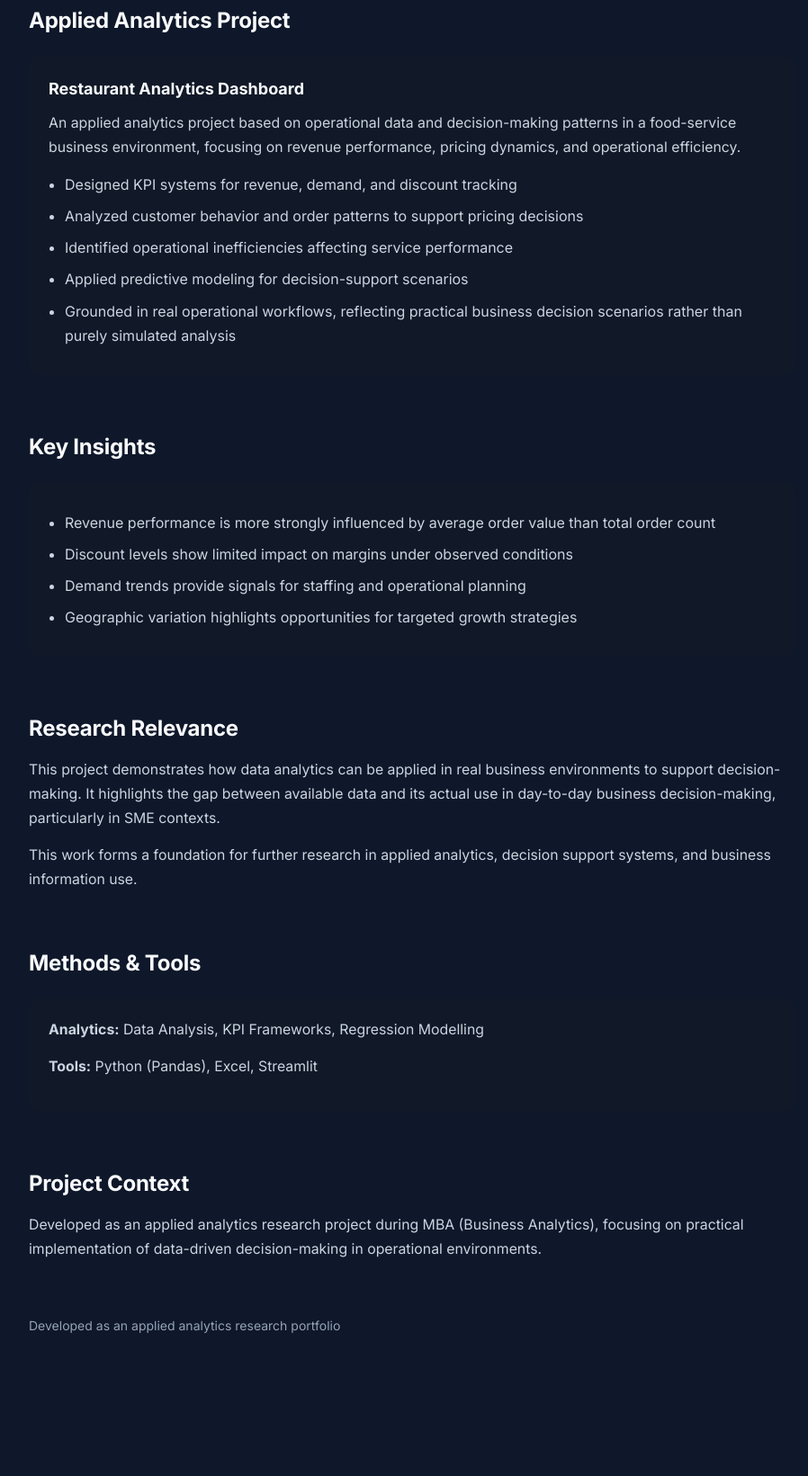
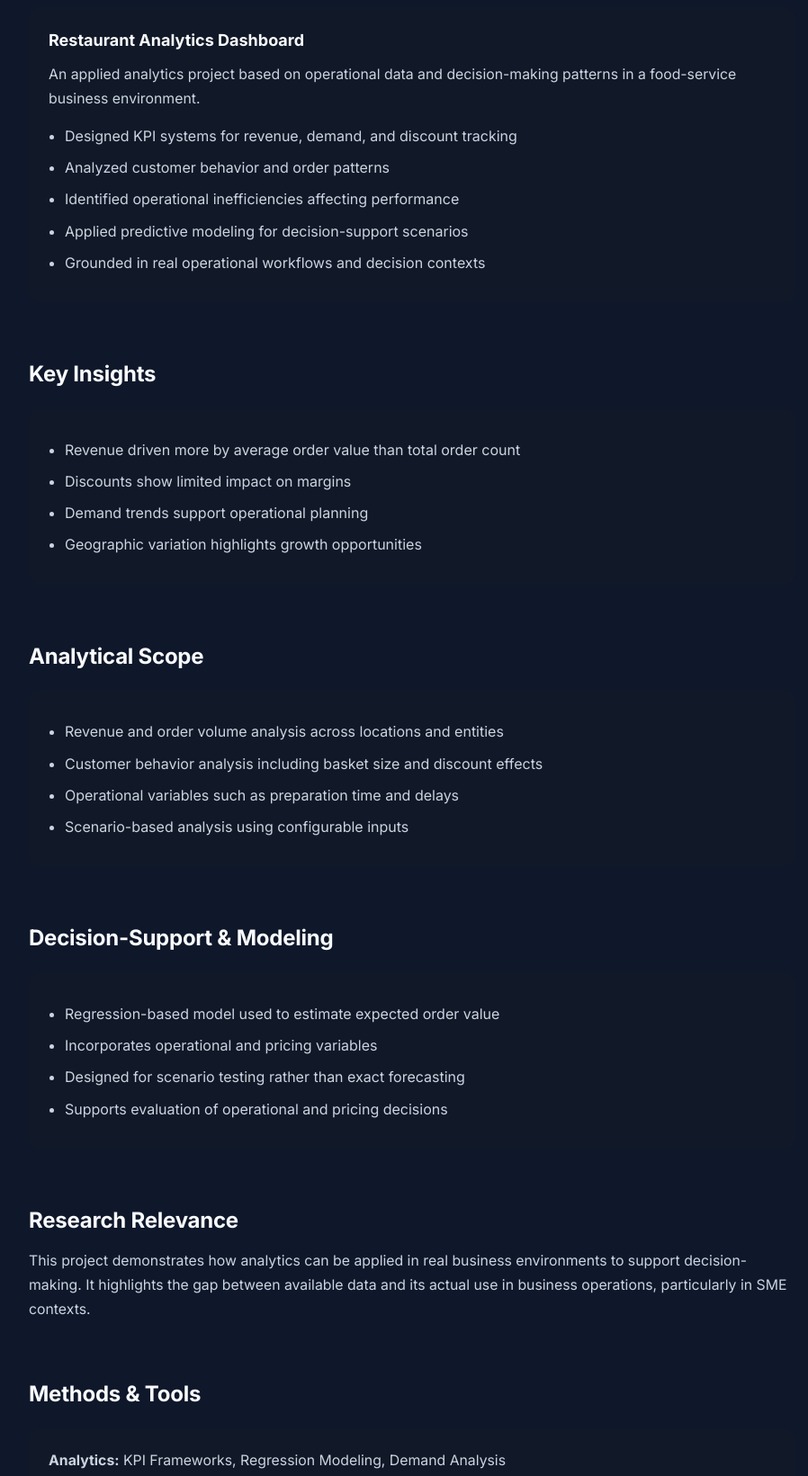
Before and after one commit to mehmuddelowar7-debug/dashboard-landing, a plain HTML site: page index.html in a window 1280 px wide. Shown: the part 660-2301 px from the top of the page at 90% size, without its empty margins (182-1080 px from the left). Before the commit the page ends 2206 px from the top, so only its background shows below. Drawn offline with Linux system fonts and the light colour scheme.

Commit message:
Update index.html

```diff
--- a/index.html
+++ b/index.html
@@ -129,7 +129,7 @@
   <p class="subtitle">Applied Business Analytics | Decision-Making & Operations</p>
 
   <p class="intro">
-    This portfolio presents applied work in business analytics, focusing on how data can support operational and strategic decision-making in real-world business environments. The work emphasizes practical application of analytics, KPI frameworks, and predictive methods in small and medium-sized enterprises.
+    This portfolio presents applied work in business analytics, focusing on how data can support operational and strategic decision-making in real-world business environments.
   </p>
 
   <div class="btn-group">
@@ -143,7 +143,7 @@
     This work is guided by a central question: how can businesses use existing data more effectively to support decision-making?
   </p>
   <p>
-    The focus is on transforming operational data into structured insights using KPI frameworks, scenario analysis, and applied predictive methods, with emphasis on interpretability and real-world applicability.
+    The focus is on transforming operational data into structured insights using KPI frameworks, scenario analysis, and applied predictive methods.
   </p>
 
   <!-- PROJECT -->
@@ -151,15 +151,15 @@
   <div class="card">
     <h3>Restaurant Analytics Dashboard</h3>
     <p>
-      An applied analytics project based on operational data and decision-making patterns in a food-service business environment, focusing on revenue performance, pricing dynamics, and operational efficiency.
+      An applied analytics project based on operational data and decision-making patterns in a food-service business environment.
     </p>
 
     <ul>
       <li>Designed KPI systems for revenue, demand, and discount tracking</li>
-      <li>Analyzed customer behavior and order patterns to support pricing decisions</li>
-      <li>Identified operational inefficiencies affecting service performance</li>
+      <li>Analyzed customer behavior and order patterns</li>
+      <li>Identified operational inefficiencies affecting performance</li>
       <li>Applied predictive modeling for decision-support scenarios</li>
-      <li>Grounded in real operational workflows, reflecting practical business decision scenarios rather than purely simulated analysis</li>
+      <li>Grounded in real operational workflows and decision contexts</li>
     </ul>
   </div>
 
@@ -167,38 +167,58 @@
   <h2>Key Insights</h2>
   <div class="card">
     <ul>
-      <li>Revenue performance is more strongly influenced by average order value than total order count</li>
-      <li>Discount levels show limited impact on margins under observed conditions</li>
-      <li>Demand trends provide signals for staffing and operational planning</li>
-      <li>Geographic variation highlights opportunities for targeted growth strategies</li>
+      <li>Revenue driven more by average order value than total order count</li>
+      <li>Discounts show limited impact on margins</li>
+      <li>Demand trends support operational planning</li>
+      <li>Geographic variation highlights growth opportunities</li>
+    </ul>
+  </div>
+
+  <!-- ANALYTICAL SCOPE -->
+  <h2>Analytical Scope</h2>
+  <div class="card">
+    <ul>
+      <li>Revenue and order volume analysis across locations and entities</li>
+      <li>Customer behavior analysis including basket size and discount effects</li>
+      <li>Operational variables such as preparation time and delays</li>
+      <li>Scenario-based analysis using configurable inputs</li>
+    </ul>
+  </div>
+
+  <!-- DECISION SUPPORT -->
+  <h2>Decision-Support & Modeling</h2>
+  <div class="card">
+    <ul>
+      <li>Regression-based model used to estimate expected order value</li>
+      <li>Incorporates operational and pricing variables</li>
+      <li>Designed for scenario testing rather than exact forecasting</li>
+      <li>Supports evaluation of operational and pricing decisions</li>
     </ul>
   </div>
 
   <!-- RESEARCH RELEVANCE -->
   <h2>Research Relevance</h2>
   <p>
-    This project demonstrates how data analytics can be applied in real business environments to support decision-making. It highlights the gap between available data and its actual use in day-to-day business decision-making, particularly in SME contexts.
-  </p>
-  <p>
-    This work forms a foundation for further research in applied analytics, decision support systems, and business information use.
+    This project demonstrates how analytics can be applied in real business environments to support decision-making.
+    It highlights the gap between available data and its actual use in business operations, particularly in SME contexts.
   </p>
 
   <!-- METHODS -->
   <h2>Methods & Tools</h2>
   <div class="card">
-    <p><strong>Analytics:</strong> Data Analysis, KPI Frameworks, Regression Modelling</p>
+    <p><strong>Analytics:</strong> KPI Frameworks, Regression Modeling, Demand Analysis</p>
     <p><strong>Tools:</strong> Python (Pandas), Excel, Streamlit</p>
   </div>
 
   <!-- CONTEXT -->
   <h2>Project Context</h2>
   <p>
-    Developed as an applied analytics research project during MBA (Business Analytics), focusing on practical implementation of data-driven decision-making in operational environments.
+    Developed as an applied analytics project during MBA (Business Analytics), focusing on practical decision-making applications.
   </p>
 
   <!-- FOOTER -->
   <div class="footer">
-    Developed as an applied analytics research portfolio
+    Applied Business Analytics Portfolio
   </div>
 
 </div>
```
